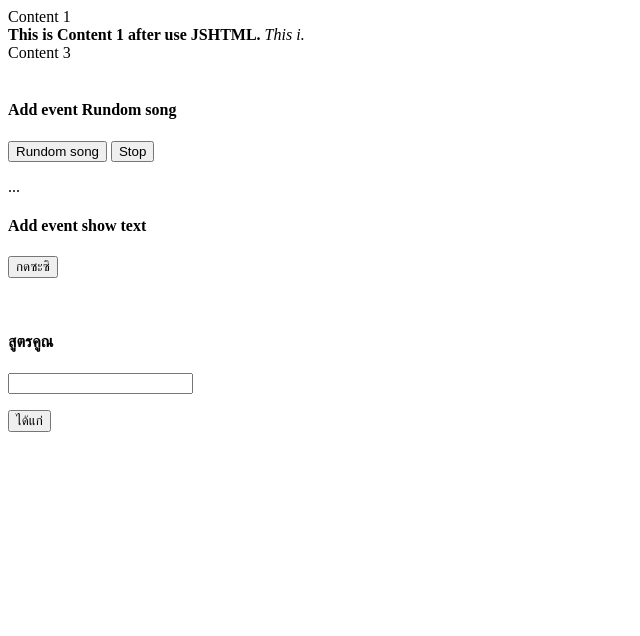
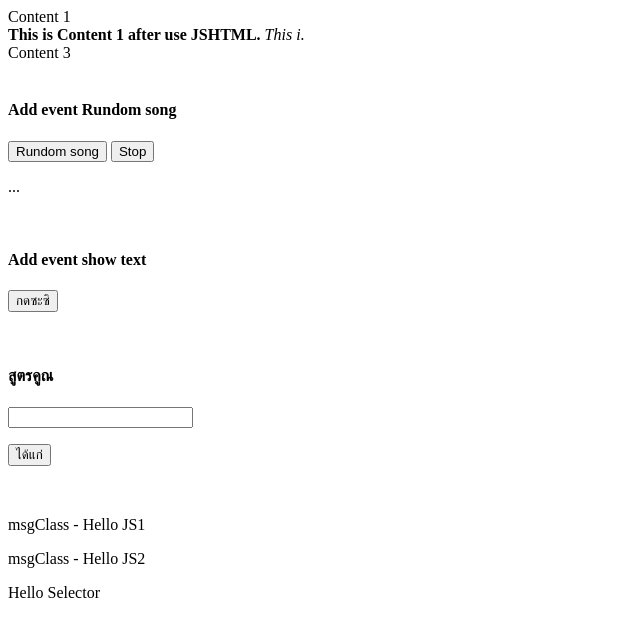
Before and after one commit to PNYWT/JavaScriptBasic, a plain HTML site: page index.html in a window 1280 px wide. Shown: the whole page, without its empty margins (0-640 px from the left). Drawn offline with Linux system fonts and the light colour scheme.

Commit message:
update lesson
dom Element

```diff
--- /dev/null
+++ b/domElement.js
@@ -0,0 +1,19 @@
+// ชื่อ ID ใช้ได้แค่  1 tag ต่อ 1 ชื่อ
+let msg2 = document.getElementById("message2");
+msg2.innerHTML = "msg2 - Hello JS"
+
+// ชื่อ Class 1 ชื่อ ใช้ได้หลาย tag ลักษณะการเรียกใช้จะคล้ายกับ Array for loop
+let msgClass = document.getElementsByClassName("message"); // <- การเก็บค่าคล้าย Array วิธีใช้ก็เลยจะคล้ายกับ Array
+for (let i = 0; i < msgClass.length; i++){
+    msgClass[i].innerHTML = "msgClass - Hello JS" + Number(i+1)
+}
+
+//คล้ายกับ For loop ของ getElementsByClassName ต่างกันตรงที่ใช้ css selector
+let msgQuerySelectorAll = document.querySelectorAll(".message");
+msgQuerySelectorAll.forEach((msgQuery) => {
+    msgQuerySelectorAll.innerHTML = "Hello SelectorAll";
+})
+
+//เลือกจาก id คล้ายกับ getElementById ต่างกันตรงที่ใช้ Css selector
+let msgQuerySelector = document.querySelector("#message3");
+msgQuerySelector.innerHTML =  "Hello Selector";
--- a/index.html
+++ b/index.html
@@ -23,6 +23,7 @@
     </span>
     <p id="showLyricText">...</p>
     <script src="index.js"></script>
+    <br>
 
     <!-- Add event show text Button -->
     <h4>Add event show text</h4>
@@ -43,6 +44,15 @@
         <div id="output-Show"></div>
     </div>
     <script src="mini-project1.js"></script>
+    <br>
+
+    <!-- domElement -->
+    <div>
+        <p id="message1" class="message">message 1</p>
+        <p id="message2" class="message">message 2</p>
+        <p id="message3" class="message">message 3</p>
+    </div>
+    <script src="domElement.js"></script>
 </body>
 
 </html>
```
